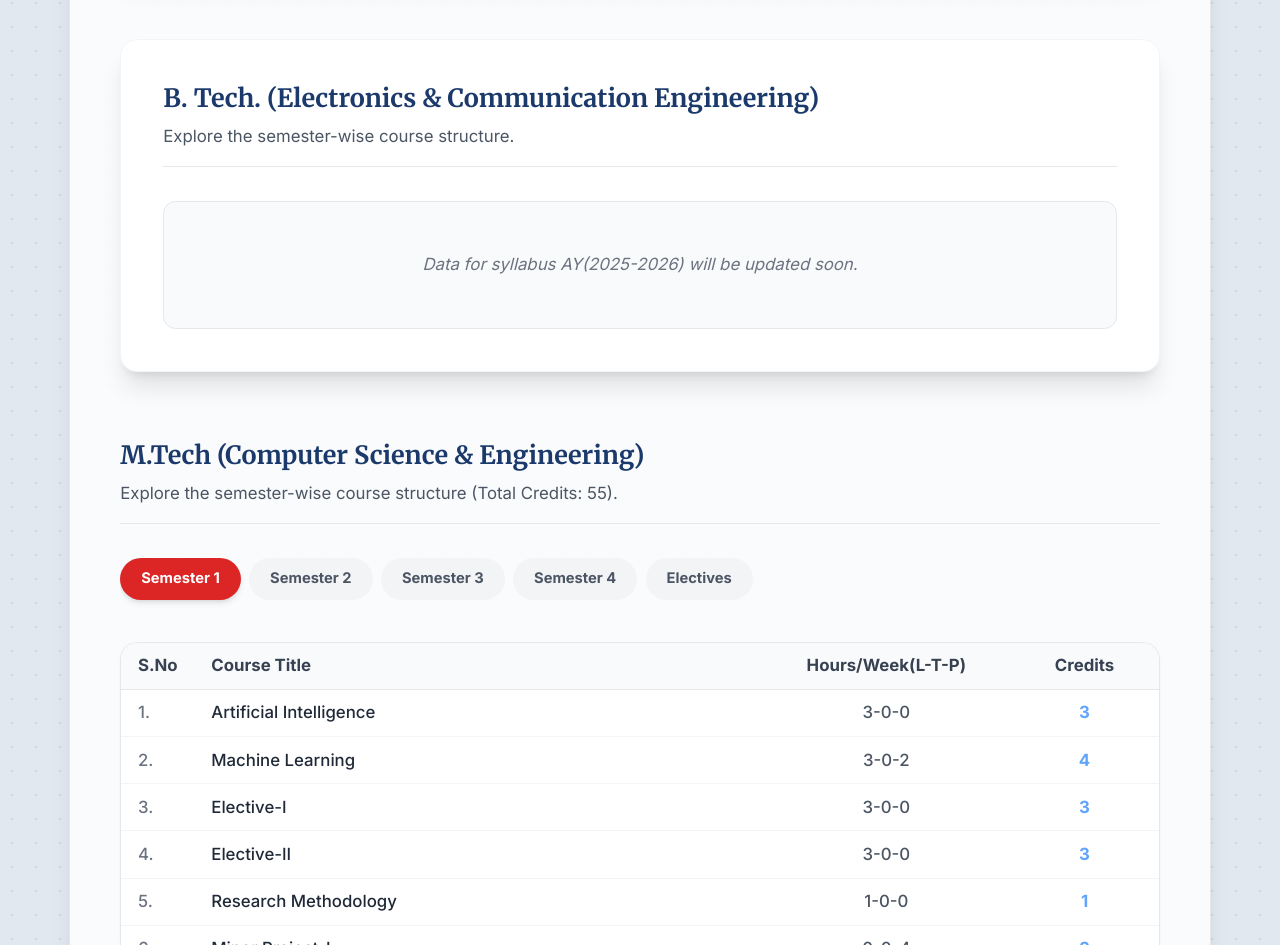
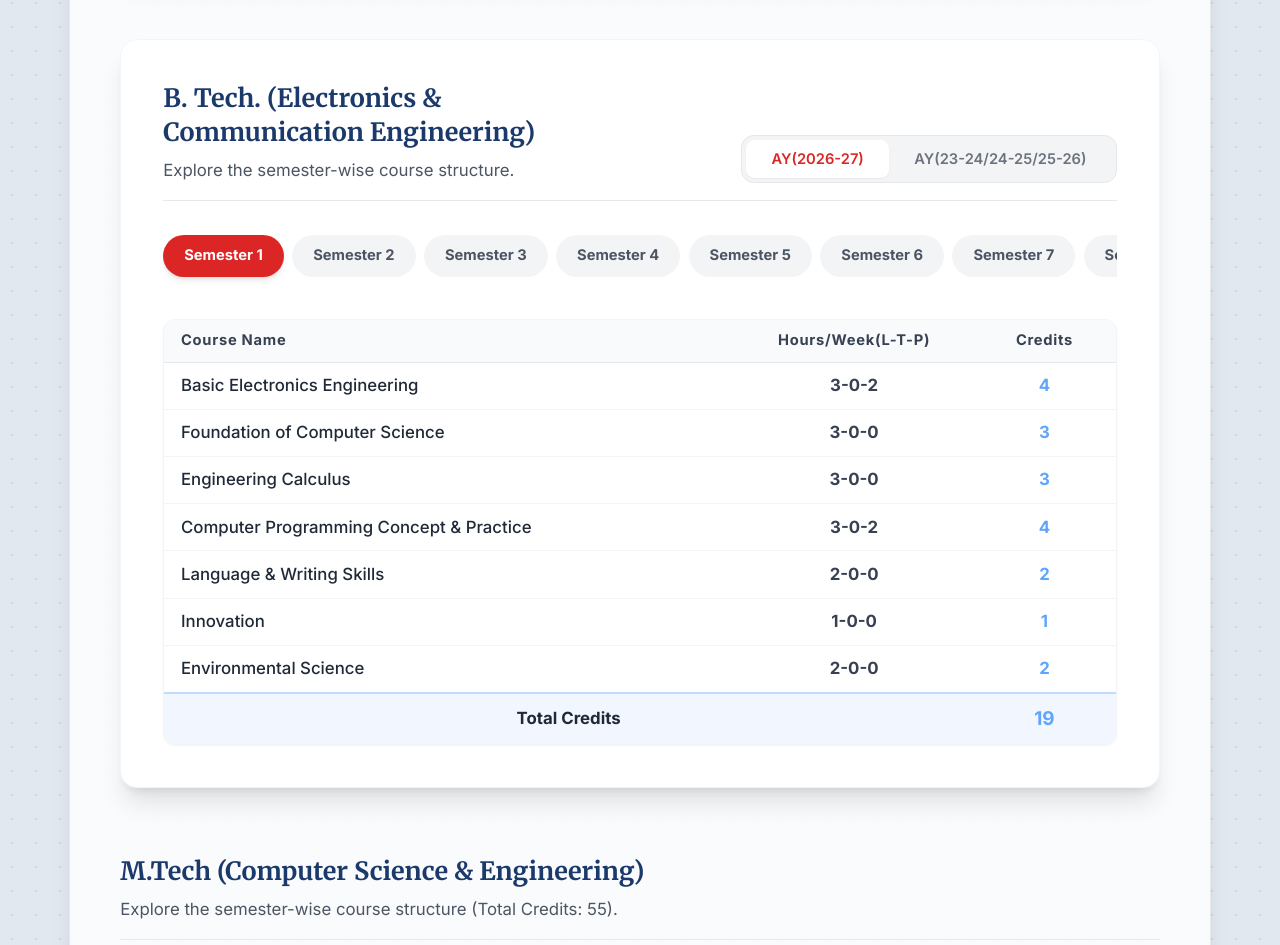
Before and after one commit to iiitp-official/website, a React (Vite) app: page /academics/ug-pg-schemes in a window 1280 px wide. Shown: the part 2817-3762 px from the top of the page. Built offline with nearby package versions, Linux system fonts and the light colour scheme.

Commit message:
Updated ECE syllabus

```diff
--- a/src/pages/BtechEcePage.jsx
+++ b/src/pages/BtechEcePage.jsx
@@ -30,9 +30,9 @@ const BtechEcePage = () => {
       totalCredits: 19,
       courses: [
         { name: "Basic Electronics Engineering", hours: "3-0-2", credits: 4 },
-        { name: "Foundations of Computer Science", hours: "3-0-0", credits: 3 },
+        { name: "Foundation of Computer Science", hours: "3-0-0", credits: 3 },
+        { name: "Engineering Calculus", hours: "3-0-0", credits: 3 },
         { name: "Computer Programming Concept & Practice", hours: "3-0-2", credits: 4 },
-        { name: "Engineering Mathematics-I", hours: "3-0-0", credits: 3 },
         { name: "Language & Writing Skills", hours: "2-0-0", credits: 2 },
         { name: "Innovation", hours: "1-0-0", credits: 1 },
         { name: "Environmental Science", hours: "2-0-0", credits: 2 }
@@ -53,14 +53,14 @@ const BtechEcePage = () => {
     },
     {
       semester: 3,
-      totalCredits: 21,
+      totalCredits: 20,
       courses: [
-        { name: "Analysis & Design of Algorithm", hours: "3-0-2", credits: 4 },
+        { name: "Design and Analysis of Algorithms", hours: "3-0-2", credits: 4 },
         { name: "Computer Organization and Architecture", hours: "3-0-0", credits: 3 },
-        { name: "Network Analysis and Theory", hours: "3-0-0", credits: 3 },
-        { name: "Database Management System", hours: "3-0-2", credits: 4 },
-        { name: "Python Programming", hours: "3-0-2", credits: 4 },
-        { name: "Probability and Random Process", hours: "3-0-0", credits: 3 }
+        { name: "Signals and Systems", hours: "3-0-0", credits: 3 },
+        { name: "Probability and Random Process", hours: "3-0-0", credits: 3 },
+        { name: "Network Theory and Analysis", hours: "3-0-0", credits: 3 },
+        { name: "Python Programming", hours: "3-0-2", credits: 4 }
       ]
     },
     {
@@ -78,15 +78,15 @@ const BtechEcePage = () => {
     },
     {
       semester: 5,
-      totalCredits: 24,
+      totalCredits: 22,
       courses: [
+        { name: "Electromagnetic Theory and Applications", hours: "3-0-0", credits: 3 },
         { name: "Digital Communication", hours: "3-0-2", credits: 4 },
         { name: "VLSI Design", hours: "3-0-2", credits: 4 },
-        { name: "Antenna and RF Microwave", hours: "3-0-2", credits: 4 },
-        { name: "Elective 1 (DE)", hours: "3-0-0", credits: 3 },
-        { name: "Elective 2 (OE)", hours: "3-0-0", credits: 3 },
-        { name: "Linear and Nonlinear Optimization", hours: "3-0-0", credits: 3 },
-        { name: "Minor Project-II", hours: "0-0-6", credits: 3 }
+        { name: "Machine learning, (Elective 1)", hours: "3-0-0", credits: 3 },
+        { name: "Image Processing, (Elective 2)", hours: "3-0-0", credits: 3 },
+        { name: "Modelling and Synthesis with Verilog HDL, (Elective 3)", hours: "3-0-0", credits: 3 },
+        { name: "Minor Project-II", hours: "0-0-4", credits: 2 }
       ]
     },
     {
@@ -106,12 +106,12 @@ const BtechEcePage = () => {
       semester: 7,
       totalCredits: 17,
       courses: [
-        { name: "Intelligent Systems and Robotics", hours: "3-0-0", credits: 3 },
-        { name: "Internet of Things", hours: "3-0-0", credits: 3 },
-        { name: "Elective 1 (DE)", hours: "3-0-0", credits: 3 },
-        { name: "Elective 2 (OE)", hours: "3-0-0", credits: 3 },
-        { name: "Major Project-I", hours: "0-0-6", credits: 3 },
-        { name: "Internship", hours: "0-0-4", credits: 2 }
+        { name: "Advanced Wireless Communication", hours: "3-0-0", credits: 3 },
+        { name: "Cyber Physical System", hours: "3-0-0", credits: 3 },
+        { name: "Wireless Sensor Network, (Elective 1)", hours: "3-0-0", credits: 3 },
+        { name: "Deep Learning, (Elective 2)", hours: "3-0-0", credits: 3 },
+        { name: "Internship-I", hours: "0-0-4", credits: 2 },
+        { name: "Major Project-I", hours: "0-0-6", credits: 3 }
       ]
     },
     {
--- a/src/pages/EceDepartmentPage.jsx
+++ b/src/pages/EceDepartmentPage.jsx
@@ -54,9 +54,9 @@ const EceDepartmentPage = () => {
       totalCredits: 19,
       courses: [
         { name: "Basic Electronics Engineering", hours: "3-0-2", credits: 4 },
-        { name: "Foundations of Computer Science", hours: "3-0-0", credits: 3 },
+        { name: "Foundation of Computer Science", hours: "3-0-0", credits: 3 },
+        { name: "Engineering Calculus", hours: "3-0-0", credits: 3 },
         { name: "Computer Programming Concept & Practice", hours: "3-0-2", credits: 4 },
-        { name: "Engineering Mathematics-I", hours: "3-0-0", credits: 3 },
         { name: "Language & Writing Skills", hours: "2-0-0", credits: 2 },
         { name: "Innovation", hours: "1-0-0", credits: 1 },
         { name: "Environmental Science", hours: "2-0-0", credits: 2 }
@@ -77,14 +77,14 @@ const EceDepartmentPage = () => {
     },
     {
       semester: 3,
-      totalCredits: 21,
+      totalCredits: 20,
       courses: [
-        { name: "Analysis & Design of Algorithm", hours: "3-0-2", credits: 4 },
+        { name: "Design and Analysis of Algorithms", hours: "3-0-2", credits: 4 },
         { name: "Computer Organization and Architecture", hours: "3-0-0", credits: 3 },
-        { name: "Network Analysis and Theory", hours: "3-0-0", credits: 3 },
-        { name: "Database Management System", hours: "3-0-2", credits: 4 },
-        { name: "Python Programming", hours: "3-0-2", credits: 4 },
-        { name: "Probability and Random Process", hours: "3-0-0", credits: 3 }
+        { name: "Signals and Systems", hours: "3-0-0", credits: 3 },
+        { name: "Probability and Random Process", hours: "3-0-0", credits: 3 },
+        { name: "Network Theory and Analysis", hours: "3-0-0", credits: 3 },
+        { name: "Python Programming", hours: "3-0-2", credits: 4 }
       ]
     },
     {
@@ -102,15 +102,15 @@ const EceDepartmentPage = () => {
     },
     {
       semester: 5,
-      totalCredits: 24,
+      totalCredits: 22,
       courses: [
+        { name: "Electromagnetic Theory and Applications", hours: "3-0-0", credits: 3 },
         { name: "Digital Communication", hours: "3-0-2", credits: 4 },
         { name: "VLSI Design", hours: "3-0-2", credits: 4 },
-        { name: "Antenna and RF Microwave", hours: "3-0-2", credits: 4 },
-        { name: "Elective 1 (DE)", hours: "3-0-0", credits: 3 },
-        { name: "Elective 2 (OE)", hours: "3-0-0", credits: 3 },
-        { name: "Linear and Nonlinear Optimization", hours: "3-0-0", credits: 3 },
-        { name: "Minor Project-II", hours: "0-0-6", credits: 3 }
+        { name: "Machine learning, (Elective 1)", hours: "3-0-0", credits: 3 },
+        { name: "Image Processing, (Elective 2)", hours: "3-0-0", credits: 3 },
+        { name: "Modelling and Synthesis with Verilog HDL, (Elective 3)", hours: "3-0-0", credits: 3 },
+        { name: "Minor Project-II", hours: "0-0-4", credits: 2 }
       ]
     },
     {
@@ -130,12 +130,12 @@ const EceDepartmentPage = () => {
       semester: 7,
       totalCredits: 17,
       courses: [
-        { name: "Intelligent Systems and Robotics", hours: "3-0-0", credits: 3 },
-        { name: "Internet of Things", hours: "3-0-0", credits: 3 },
-        { name: "Elective 1 (DE)", hours: "3-0-0", credits: 3 },
-        { name: "Elective 2 (OE)", hours: "3-0-0", credits: 3 },
-        { name: "Major Project-I", hours: "0-0-6", credits: 3 },
-        { name: "Internship", hours: "0-0-4", credits: 2 }
+        { name: "Advanced Wireless Communication", hours: "3-0-0", credits: 3 },
+        { name: "Cyber Physical System", hours: "3-0-0", credits: 3 },
+        { name: "Wireless Sensor Network, (Elective 1)", hours: "3-0-0", credits: 3 },
+        { name: "Deep Learning, (Elective 2)", hours: "3-0-0", credits: 3 },
+        { name: "Internship-I", hours: "0-0-4", credits: 2 },
+        { name: "Major Project-I", hours: "0-0-6", credits: 3 }
       ]
     },
     {
--- a/src/pages/UgPgSchemesPage.jsx
+++ b/src/pages/UgPgSchemesPage.jsx
@@ -576,15 +576,15 @@ const UgPgSchemesPage = () => {
 
   const [activeSemester1, setActiveSemester1] = useState(1);
 
-    const curriculum1 = [
+    const newEceCurriculum = [
     {
       semester: 1,
       totalCredits: 19,
       courses: [
         { name: "Basic Electronics Engineering", hours: "3-0-2", credits: 4 },
-        { name: "Foundations of Computer Science", hours: "3-0-0", credits: 3 },
+        { name: "Foundation of Computer Science", hours: "3-0-0", credits: 3 },
+        { name: "Engineering Calculus", hours: "3-0-0", credits: 3 },
         { name: "Computer Programming Concept & Practice", hours: "3-0-2", credits: 4 },
-        { name: "Engineering Mathematics-I", hours: "3-0-0", credits: 3 },
         { name: "Language & Writing Skills", hours: "2-0-0", credits: 2 },
         { name: "Innovation", hours: "1-0-0", credits: 1 },
         { name: "Environmental Science", hours: "2-0-0", credits: 2 }
@@ -605,14 +605,14 @@ const UgPgSchemesPage = () => {
     },
     {
       semester: 3,
-      totalCredits: 21,
+      totalCredits: 20,
       courses: [
         { name: "Design and Analysis of Algorithms", hours: "3-0-2", credits: 4 },
         { name: "Computer Organization and Architecture", hours: "3-0-0", credits: 3 },
-        { name: "Network Analysis and Theory", hours: "3-0-0", credits: 3 },
-        { name: "Database Management System", hours: "3-0-2", credits: 4 },
-        { name: "Python Programming", hours: "3-0-2", credits: 4 },
-        { name: "Probability and Random Process", hours: "3-0-0", credits: 3 }
+        { name: "Signals and Systems", hours: "3-0-0", credits: 3 },
+        { name: "Probability and Random Process", hours: "3-0-0", credits: 3 },
+        { name: "Network Theory and Analysis", hours: "3-0-0", credits: 3 },
+        { name: "Python Programming", hours: "3-0-2", credits: 4 }
       ]
     },
     {
@@ -630,15 +630,15 @@ const UgPgSchemesPage = () => {
     },
     {
       semester: 5,
-      totalCredits: 24,
+      totalCredits: 22,
       courses: [
+        { name: "Electromagnetic Theory and Applications", hours: "3-0-0", credits: 3 },
         { name: "Digital Communication", hours: "3-0-2", credits: 4 },
         { name: "VLSI Design", hours: "3-0-2", credits: 4 },
-        { name: "Antenna and RF Microwave", hours: "3-0-2", credits: 4 },
-        { name: "Elective 1 (DE)", hours: "3-0-0", credits: 3 },
-        { name: "Elective 2 (OE)", hours: "3-0-0", credits: 3 },
-        { name: "Linear and Nonlinear Optimization", hours: "3-0-0", credits: 3 },
-        { name: "Minor Project-II", hours: "0-0-6", credits: 3 }
+        { name: "Machine learning (Elective 1)", hours: "3-0-0", credits: 3 },
+        { name: "Image Processing (Elective 2)", hours: "3-0-0", credits: 3 },
+        { name: "Modelling and Synthesis with Verilog HDL (Elective 3)", hours: "3-0-0", credits: 3 },
+        { name: "Minor Project-II", hours: "0-0-4", credits: 2 }
       ]
     },
     {
@@ -658,12 +658,12 @@ const UgPgSchemesPage = () => {
       semester: 7,
       totalCredits: 17,
       courses: [
-        { name: "Intelligent Systems and Robotics", hours: "3-0-0", credits: 3 },
-        { name: "Internet of Things", hours: "3-0-0", credits: 3 },
-        { name: "Elective 1 (DE)", hours: "3-0-0", credits: 3 },
-        { name: "Elective 2 (OE)", hours: "3-0-0", credits: 3 },
-        { name: "Major Project-I", hours: "0-0-6", credits: 3 },
-        { name: "Internship", hours: "0-0-4", credits: 2 }
+        { name: "Advanced Wireless Communication", hours: "3-0-0", credits: 3 },
+        { name: "Cyber Physical System", hours: "3-0-0", credits: 3 },
+        { name: "Wireless Sensor Network (Elective 1)", hours: "3-0-0", credits: 3 },
+        { name: "Deep Learning (Elective 2)", hours: "3-0-0", credits: 3 },
+        { name: "Internship-I", hours: "0-0-4", credits: 2 },
+        { name: "Major Project-I", hours: "0-0-6", credits: 3 }
       ]
     },
     {
@@ -1166,16 +1166,15 @@ const [activeSemestermcse, setActiveSemestermcse] = useState(1);
               <div className="flex flex-col md:flex-row justify-between md:items-end gap-4 mb-8 border-b pb-4 border-gray-200 dark:border-gray-800">
                 <div>
                   <h2 className="text-2xl font-bold font-serif text-primary dark:text-white">
-                    B. Tech. (Electronics & Communication Engineering)
-                    {/* B. Tech. (Electronics & <br /> Communication Engineering) */}
+                    B. Tech. (Electronics & <br /> Communication Engineering)
                   </h2>
 
                   <p className="text-gray-600 dark:text-gray-400 mt-2">Explore the semester-wise course structure.</p>
                 </div>
-                {/* <SchemeToggle activeScheme={btechEceScheme} onChange={setBtechEceScheme} layoutIdPrefix="btech-ece" /> */}
+                <SchemeToggle activeScheme={btechEceScheme} onChange={setBtechEceScheme} layoutIdPrefix="btech-ece" />
               </div>
 
-              {btechEceScheme === "AY(2026-2027)" ? (
+              {btechEceScheme === "AY(2026-27)" ? (
                 <>
                   {/* Semester Tabs */}
                   <div className="flex overflow-x-auto gap-2 mb-6 pb-4">
@@ -1207,7 +1206,7 @@ const [activeSemestermcse, setActiveSemestermcse] = useState(1);
                     </thead>
                     <tbody>
                       <AnimatePresence mode="wait">
-                        {curriculum1.find(c => c.semester === activeSemester1)?.courses.map((course, idx) => (
+                        {newEceCurriculum.find(c => c.semester === activeSemester1)?.courses.map((course, idx) => (
                           <motion.tr
                             initial={{ opacity: 0, y: 10 }}
                             animate={{ opacity: 1, y: 0 }}
@@ -1227,7 +1226,7 @@ const [activeSemestermcse, setActiveSemestermcse] = useState(1);
                             </td>
                           </tr>
                         )}
-                        {curriculum1.find(c => c.semester === activeSemester1)?.totalCredits && (
+                        {newEceCurriculum.find(c => c.semester === activeSemester1)?.totalCredits && (
                           <motion.tr
                             key="total"
                             initial={{ opacity: 0 }}
@@ -1239,7 +1238,7 @@ const [activeSemestermcse, setActiveSemestermcse] = useState(1);
                               Total Credits
                             </td>
                             <td className="py-2.5 px-4 text-center text-accent-dark font-black text-lg">
-                              {curriculum1.find(c => c.semester === activeSemester1).totalCredits}
+                              {newEceCurriculum.find(c => c.semester === activeSemester1).totalCredits}
                             </td>
                           </motion.tr>
                         )}
@@ -1251,7 +1250,7 @@ const [activeSemestermcse, setActiveSemestermcse] = useState(1);
                 </>
               ) : (
                 <div className="py-12 text-center text-gray-500 dark:text-gray-400 italic bg-gray-50 dark:bg-gray-800/50 rounded-xl border border-gray-200 dark:border-gray-700">
-                  Data for syllabus AY(2025-2026) will be updated soon.
+                  Data for syllabus AY(23-24/24-25/25-26) will be updated soon.
                 </div>
               )}
             </div>
```
